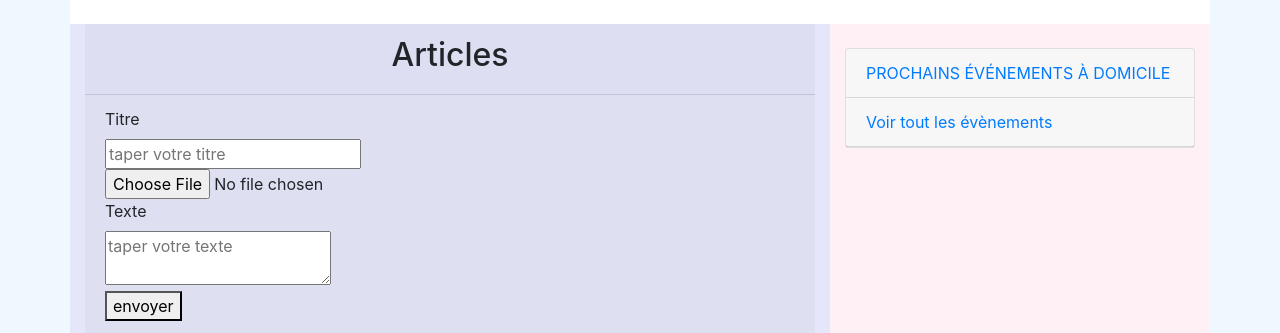
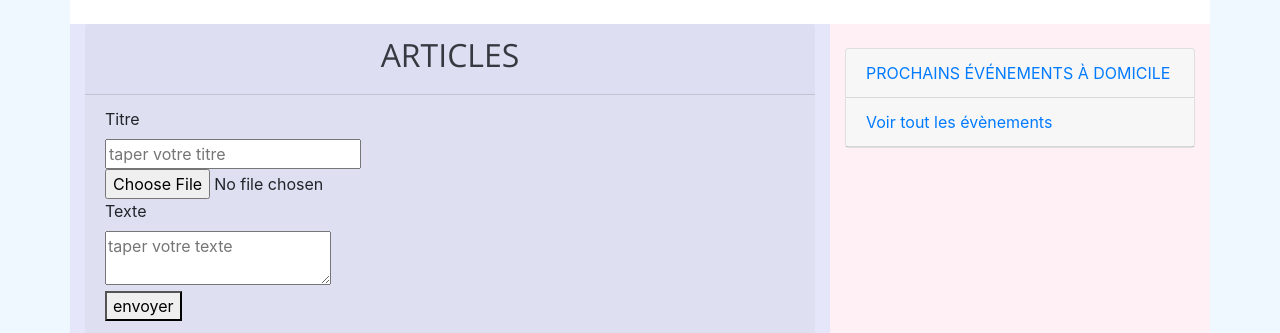
Before and after one commit to Maxime-Leclere/projetptut, a PHP site: page /frontend/home.php in a window 1280 px wide. Shown: the part 83-416 px from the top of the page. Run offline with PHP 8.4, Linux system fonts and the light colour scheme; the visitor is signed in with stand-in values (Sample User, id 1); data that the repository does not hold is empty.

Commit message:
css modif

```diff
--- a/frontend/home.php
+++ b/frontend/home.php
@@ -28,7 +28,7 @@
             <div class="row">
                 <div class="col-sm-8" style="background-color:lavender;">
 <!--                    // article à inserer-->
-                    <div class="card-header"><h2>Articles</h2></div>
+                    <div class="card-header"><h2 class="article_title">ARTICLES</h2></div>
                     <?php if (isset($articles)) {
                         foreach ($articles as $a) {?>
                             <div class="article">
```
